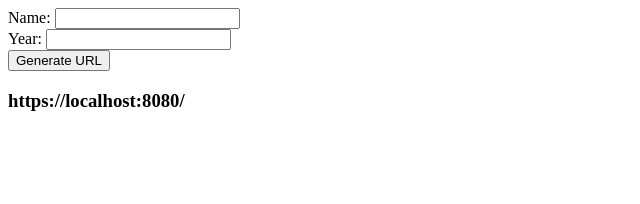
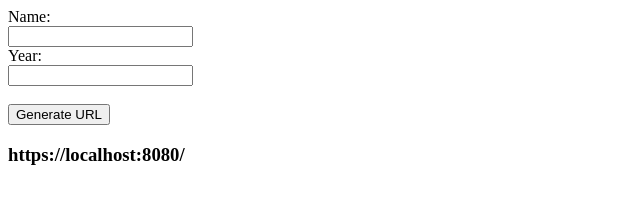
Before and after one commit to acciojob/sharable-urls-nirajpatil22400, a website: page main.html in a window 1280 px wide. Shown: the whole page, without its empty margins (0-640 px from the left). Drawn offline with Linux system fonts and the light colour scheme.

Commit message:
created a submission

```diff
--- a/main.html
+++ b/main.html
@@ -4,13 +4,13 @@
     <script type="text/javascript" src="./script.js">
 </script>
 	  <form>
-    <label for="name">Name:</label>
+    <label for="name">Name:</label><br>
     <input type="text" id="name" name="name"><br>
 
-    <label for="year">Year:</label>
+    <label for="year">Year:</label><br>
     <input type="number" id="year" name="year"><br>
-
-    <button type="submit" id="button">Generate URL</button>
+		  <br>
+    <button type="submit" id="button">Generate URL</button><br>
   </form>
 	  <h3 id="url">https://localhost:8080/</h3>
   </body>
```
